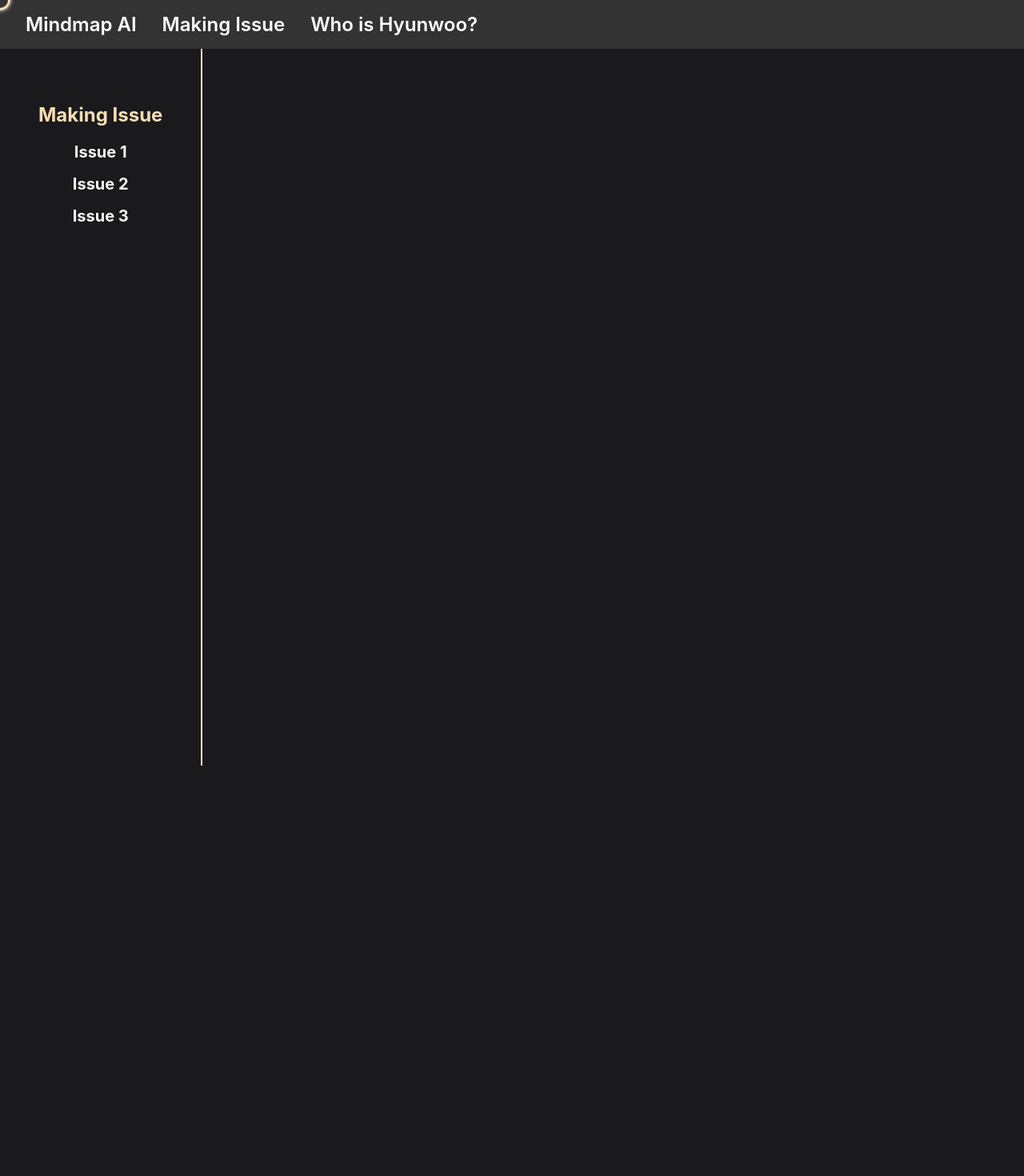
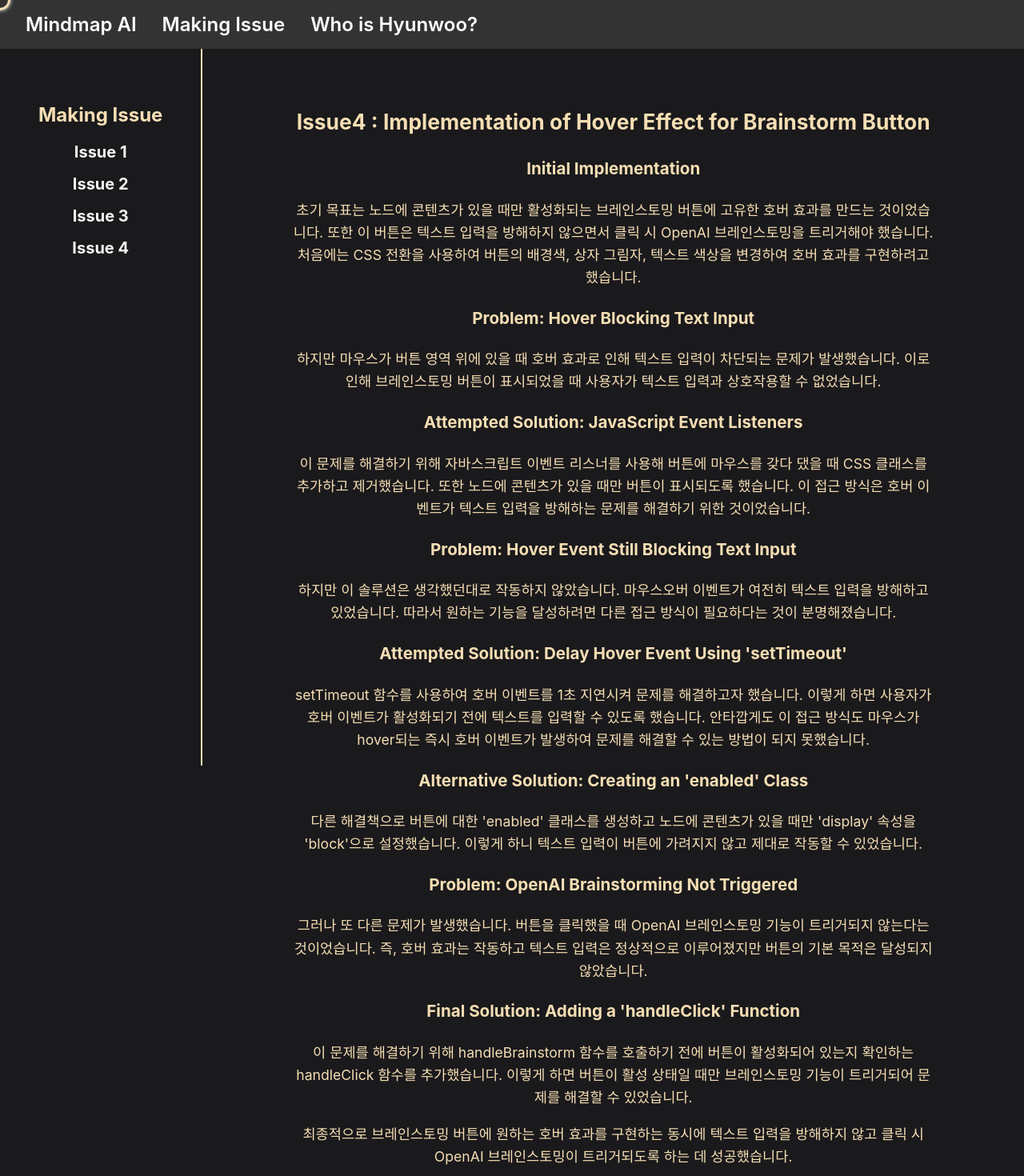
Before and after one commit to WOULDU-pres/mindmap_react, a React (Create React App) app: page /making-issue/issue4 in a window 1280 px wide. Shown: the top 1470 px of the page at 80% size. Before the commit the page ends 957 px from the top, so only its background shows below. Built offline with nearby package versions, Linux system fonts and the light colour scheme.

Commit message:
Create brainstorming hover effect

```diff
--- a/src/MakingIssue/Issue3.js
+++ b/src/MakingIssue/Issue3.js
@@ -3,7 +3,7 @@ import './Issue3.css';
 
 function Issue3() {
   return (
-    <div className="issue2">
+    <div className="issue3">
       <h2>
         Issue 3: Creating Navigation with Router, Routes, and Route without
         Switch
--- /dev/null
+++ b/src/MakingIssue/Issue4.css
@@ -0,0 +1,16 @@
+.issue4 {
+  max-width: 800px;
+  margin: 0 auto;
+  padding: 2rem;
+  line-height: 1.6;
+  font-size: 1.1rem;
+}
+
+.issue4 h1 {
+  font-size: 2rem;
+  margin-bottom: 1rem;
+}
+
+.issue4 p {
+  margin-bottom: 1rem;
+}
--- /dev/null
+++ b/src/MakingIssue/Issue4.js
@@ -0,0 +1,72 @@
+import React from 'react';
+import './Issue4.css';
+
+function Issue4() {
+  return (
+    <div className="issue4">
+      <h2>Issue4 : Implementation of Hover Effect for Brainstorm Button</h2>
+      <h3>Initial Implementation</h3>
+      <p>
+        초기 목표는 노드에 콘텐츠가 있을 때만 활성화되는 브레인스토밍 버튼에
+        고유한 호버 효과를 만드는 것이었습니다. 또한 이 버튼은 텍스트 입력을
+        방해하지 않으면서 클릭 시 OpenAI 브레인스토밍을 트리거해야 했습니다.
+        처음에는 CSS 전환을 사용하여 버튼의 배경색, 상자 그림자, 텍스트 색상을
+        변경하여 호버 효과를 구현하려고 했습니다.
+      </p>
+      <h3>Problem: Hover Blocking Text Input</h3>
+      <p>
+        하지만 마우스가 버튼 영역 위에 있을 때 호버 효과로 인해 텍스트 입력이
+        차단되는 문제가 발생했습니다. 이로 인해 브레인스토밍 버튼이 표시되었을
+        때 사용자가 텍스트 입력과 상호작용할 수 없었습니다.
+      </p>
+      <h3>Attempted Solution: JavaScript Event Listeners</h3>
+      <p>
+        이 문제를 해결하기 위해 자바스크립트 이벤트 리스너를 사용해 버튼에
+        마우스를 갖다 댔을 때 CSS 클래스를 추가하고 제거했습니다. 또한 노드에
+        콘텐츠가 있을 때만 버튼이 표시되도록 했습니다. 이 접근 방식은 호버
+        이벤트가 텍스트 입력을 방해하는 문제를 해결하기 위한 것이었습니다.
+      </p>
+      <h3>Problem: Hover Event Still Blocking Text Input</h3>
+      <p>
+        하지만 이 솔루션은 생각했던대로 작동하지 않았습니다. 마우스오버 이벤트가
+        여전히 텍스트 입력을 방해하고 있었습니다. 따라서 원하는 기능을
+        달성하려면 다른 접근 방식이 필요하다는 것이 분명해졌습니다.
+      </p>
+      <h3>Attempted Solution: Delay Hover Event Using 'setTimeout'</h3>
+      <p>
+        setTimeout 함수를 사용하여 호버 이벤트를 1초 지연시켜 문제를 해결하고자
+        했습니다. 이렇게 하면 사용자가 호버 이벤트가 활성화되기 전에 텍스트를
+        입력할 수 있도록 했습니다. 안타깝게도 이 접근 방식도 마우스가 hover되는
+        즉시 호버 이벤트가 발생하여 문제를 해결할 수 있는 방법이 되지
+        못했습니다.
+      </p>
+      <h3>Alternative Solution: Creating an 'enabled' Class</h3>
+      <p>
+        다른 해결책으로 버튼에 대한 'enabled' 클래스를 생성하고 노드에 콘텐츠가
+        있을 때만 'display' 속성을 'block'으로 설정했습니다. 이렇게 하니 텍스트
+        입력이 버튼에 가려지지 않고 제대로 작동할 수 있었습니다.
+      </p>
+      <h3>Problem: OpenAI Brainstorming Not Triggered</h3>
+      <p>
+        그러나 또 다른 문제가 발생했습니다. 버튼을 클릭했을 때 OpenAI
+        브레인스토밍 기능이 트리거되지 않는다는 것이었습니다. 즉, 호버 효과는
+        작동하고 텍스트 입력은 정상적으로 이루어졌지만 버튼의 기본 목적은
+        달성되지 않았습니다.
+      </p>
+      <h3>Final Solution: Adding a 'handleClick' Function</h3>
+      <p>
+        이 문제를 해결하기 위해 handleBrainstorm 함수를 호출하기 전에 버튼이
+        활성화되어 있는지 확인하는 handleClick 함수를 추가했습니다. 이렇게 하면
+        버튼이 활성 상태일 때만 브레인스토밍 기능이 트리거되어 문제를 해결할 수
+        있었습니다.
+      </p>
+      <p>
+        최종적으로 브레인스토밍 버튼에 원하는 호버 효과를 구현하는 동시에 텍스트
+        입력을 방해하지 않고 클릭 시 OpenAI 브레인스토밍이 트리거되도록 하는 데
+        성공했습니다.
+      </p>
+    </div>
+  );
+}
+
+export default Issue4;
--- a/src/components/BrainstormButton.js
+++ b/src/components/BrainstormButton.js
@@ -1,7 +1,34 @@
-import React from 'react';
+import React, { useState } from 'react';
+import styles from './BrainstormButton.module.css';
 
-const BrainstormButton = ({ handleBrainstorm }) => {
-  return <button onClick={handleBrainstorm}>Brainstorm with AI</button>;
+const BrainstormButton = ({ handleBrainstorm, content }) => {
+  const [active, setActive] = useState(false);
+
+  const handleClick = async () => {
+    if (active) {
+      await handleBrainstorm();
+    }
+  };
+
+  return (
+    <button
+      className={`${styles.brainstormButton} ${content ? styles.enabled : ''}`}
+      onClick={handleClick}
+      onMouseEnter={() => {
+        if (content) {
+          setActive(true);
+        }
+      }}
+      onMouseLeave={() => {
+        if (content) {
+          setActive(false);
+        }
+      }}
+      style={{ display: content ? 'block' : 'none' }}
+    >
+      Brainstorm with AI
+    </button>
+  );
 };
 
 export default BrainstormButton;
--- /dev/null
+++ b/src/components/BrainstormButton.module.css
@@ -0,0 +1,40 @@
+.brainstormButton {
+  display: none;
+  position: absolute;
+  left: 50%;
+  transform: translateX(-50%);
+  background-color: transparent;
+  border: none;
+  border-radius: 15px;
+  color: transparent;
+  text-align: center;
+  font-weight: 700;
+  font-size: 1rem;
+  width: 100%;
+  height: 100%;
+  cursor: pointer;
+  transition: background-color 6s, box-shadow 6s, color 6s;
+}
+
+.brainstormButton.enabled:hover {
+  animation: hoverEffect 3s forwards;
+}
+
+@keyframes hoverEffect {
+  0% {
+    background-color: transparent;
+    box-shadow: none;
+    color: transparent;
+  }
+  100% {
+    background-color: #fff7d4;
+    box-shadow: 0 0 24px whitesmoke, 0 6px 12px rgba(255, 255, 255, 0.2);
+    color: black;
+  }
+}
+
+.brainstormButton.enabled:hover.active {
+  background-color: #fff7d4;
+  box-shadow: 0 0 24px whitesmoke, 0 6px 12px rgba(255, 255, 255, 0.2);
+  color: black;
+}
--- a/src/components/MakingIssue.js
+++ b/src/components/MakingIssue.js
@@ -3,6 +3,7 @@ import { Link, Route, Routes, Outlet } from 'react-router-dom';
 import Issue1 from '../MakingIssue/Issue1';
 import Issue2 from '../MakingIssue/Issue2';
 import Issue3 from '../MakingIssue/Issue3';
+import Issue4 from '../MakingIssue/Issue4';
 import './MakingIssue.css';
 
 function MakingIssue() {
@@ -19,12 +20,16 @@ function MakingIssue() {
         <Link to="/making-issue/issue3" className="issue-link">
           Issue 3
         </Link>
+        <Link to="/making-issue/issue4" className="issue-link">
+          Issue 4
+        </Link>
       </div>
       <div className="issue-content">
         <Routes>
           <Route path="issue1" element={<Issue1 />} />
           <Route path="issue2" element={<Issue2 />} />
           <Route path="issue3" element={<Issue3 />} />
+          <Route path="issue4" element={<Issue4 />} />
         </Routes>
         <Outlet />
       </div>
--- a/src/components/Mindmap.js
+++ b/src/components/Mindmap.js
@@ -2,15 +2,20 @@ import React, { useState } from 'react';
 import Node from './Node';
 import Connection from './Connection';
 import { generateResponse } from '../openai';
-import { handleDragEnd, handleChange, handleAddNode, handleDeleteNode } from './utils/mindmapLogic';
+import {
+  handleDragEnd,
+  handleChange,
+  handleAddNode,
+  handleDeleteNode,
+} from './utils/mindmapLogic';
 
 function Mindmap() {
   const [connections, setConnections] = useState([]);
   const [nodes, setNodes] = useState([
     {
-      id: "node-1",
-      content: "",
-      x: window.innerWidth / 2 - 50,
+      id: 'node-1',
+      content: '',
+      x: window.innerWidth / 2 - 100,
       y: window.innerHeight / 2 - 50,
     },
   ]);
@@ -21,6 +26,20 @@ function Mindmap() {
 
   return (
     <div>
+      <div
+        style={{
+          marginTop: '3vh',
+          display: 'flex',
+          flexDirection: 'column',
+          justifyContent: 'flex-start',
+          alignItems: 'center',
+          height: '80vh',
+        }}
+      >
+        <h1>Enter ideas you want to brainstorm!</h1>
+        <h1>↓</h1>
+      </div>
+
       {nodes.map((node) => (
         <Node
           key={node.id}
@@ -31,13 +50,28 @@ function Mindmap() {
           onDrag={handleDrag}
           onDragEnd={(e) => handleDragEnd(e, nodes, setNodes)}
           onChange={(id, value) => handleChange(id, value, nodes, setNodes)}
-          onAddNode={(parentId, side) => handleAddNode(parentId, side, nodes, setNodes, connections, setConnections)}
+          onAddNode={(parentId, side) =>
+            handleAddNode(
+              parentId,
+              side,
+              nodes,
+              setNodes,
+              connections,
+              setConnections,
+            )
+          }
           onDeleteNode={(id) => handleDeleteNode(id, nodes, setNodes)}
           generateResponse={generateResponse}
         />
       ))}
       {connections.map((connection, index) => (
-        <Connection key={index} from={connection.from} to={connection.to} side={connection.side} nodes={nodes} />
+        <Connection
+          key={index}
+          from={connection.from}
+          to={connection.to}
+          side={connection.side}
+          nodes={nodes}
+        />
       ))}
     </div>
   );
--- a/src/components/Node.js
+++ b/src/components/Node.js
@@ -54,7 +54,10 @@ const Node = ({
             )}
             <AddLeftButton id={id} onAddNode={onAddNode} />
             <AddRightButton id={id} onAddNode={onAddNode} />
-            <BrainstormButton handleBrainstorm={handleBrainstorm} />
+            <BrainstormButton
+              handleBrainstorm={handleBrainstorm}
+              content={content}
+            />
           </>
         )}
       </div>
```
